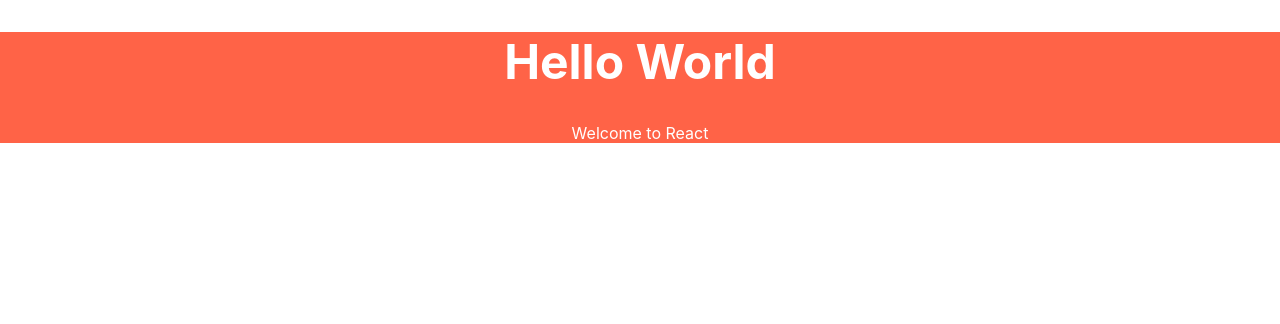
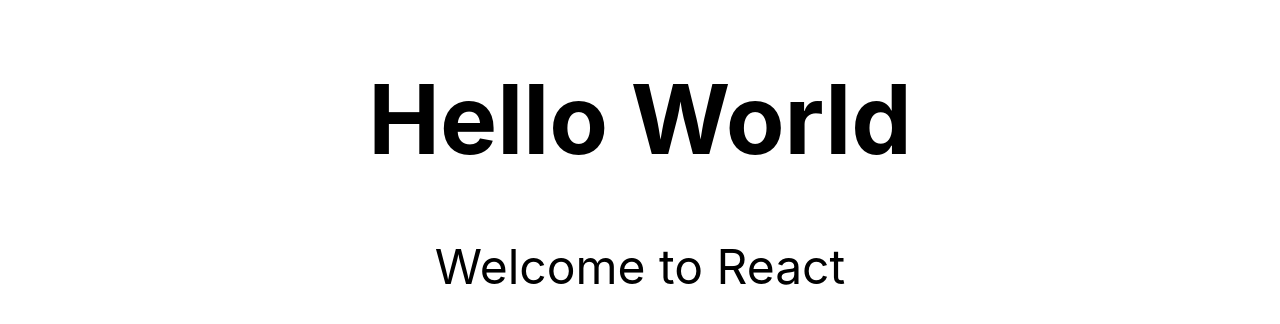
Before and after one commit to songk1992/learn-react-myfirstapp, a React (Create React App) app: page / in a window 1280 px wide. Shown: the top 324 px of the page. Built offline with nearby package versions, Linux system fonts and the light colour scheme.

Commit message:
added tachyons library

```diff
--- a/package.json
+++ b/package.json
@@ -9,6 +9,7 @@
     "react": "^17.0.2",
     "react-dom": "^17.0.2",
     "react-scripts": "4.0.3",
+    "tachyons": "^4.12.0",
     "web-vitals": "^1.0.1"
   },
   "scripts": {
--- a/src/MyComponent.js
+++ b/src/MyComponent.js
@@ -4,7 +4,7 @@
 class Hello extends Component {
     render(){
         return (
-        <div className="myClass">
+        <div className="f1 tc">
             <h1>Hello World</h1>
             <p>Welcome to React</p>
         </div>
--- a/src/index.js
+++ b/src/index.js
@@ -3,6 +3,7 @@
 import './index.css';
 import MyComponent from './MyComponent';
 import reportWebVitals from './reportWebVitals';
+import 'tachyons';
 
 ReactDOM.render(
   <React.StrictMode>
```
Also changed, not shown: 1 other file (tests, documents, lock files or other folders).
